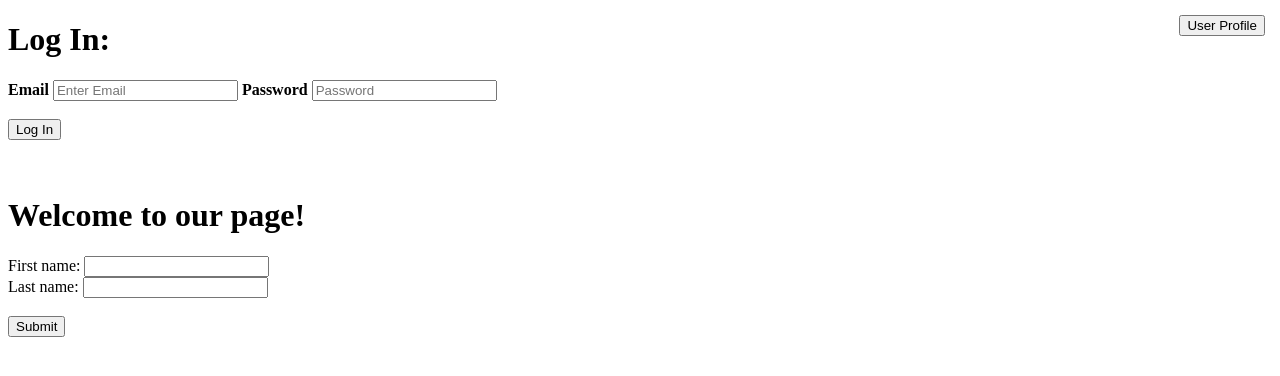
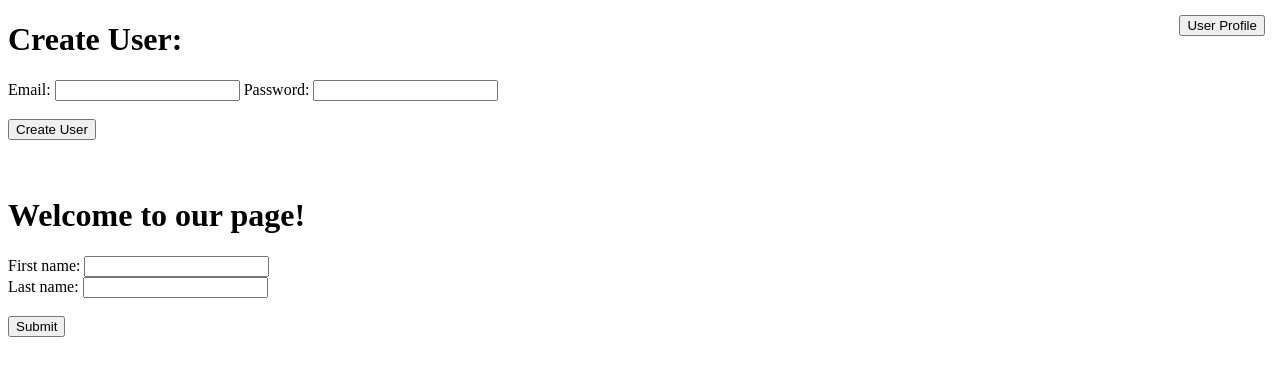
Before and after one commit to Adi9103/CS4320_Final_Project, a plain HTML site: page index.html in a window 1280 px wide. Drawn offline with Linux system fonts and the light colour scheme.

Commit message:
create acc

```diff
--- a/index.html
+++ b/index.html
@@ -10,14 +10,15 @@
 </head>
 
 <body>
-  <h1>Log In:</h1>
-  <label for="email"><b>Email</b></label>
-  <input type="text" placeholder="Enter Email" name="email" id="email" required>
+  <h1>Create User:</h1>
 
-  <label><b>Password</b></label>
-  <input type="password" placeholder="Password" name="psw" id="psw" required>
+  <label for="email">Email:</label>
+  <input type="email" id="email" name="email" required>
+  <label for="password">Password:</label>
+  <input type="password" id="password" name="password" required>
+
   <br><br>
-  <button type="button" id="submitData" name="submitData" class="registerbtn">Log In</button>
+  <button type="button" id="submitData" name="submitData">Create User</button>
   <br><br><br>
 
   <button style="position:absolute; top: 15px; right: 15px;" onclick="window.location.href = 'user.html';">User
@@ -61,10 +62,11 @@
   const analytics = getAnalytics(app);
   const auth = getAuth(app);
 
-  var email = document.getElementById('email').value;
-  var password = document.getElementById('psw').value;
+
 
   submitData.addEventListener('click', (e) => {
+    var email = document.getElementById('email').value;
+    var password = document.getElementById('password').value;
     createUserWithEmailAndPassword(auth, email, password)
       .then((userCredential) => {
         // Signed in
@@ -78,6 +80,7 @@
         const errorCode = error.code;
         const errorMessage = error.message;
         // ..
+        alert(errorMessage);
       });
   });
 
```
